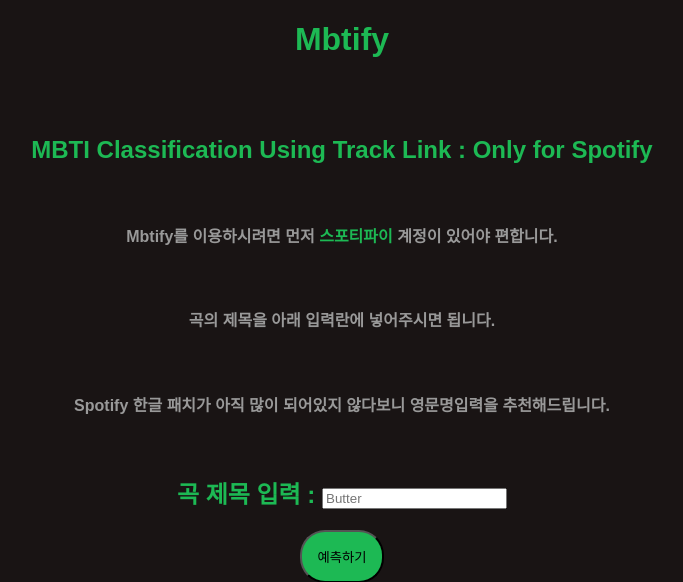
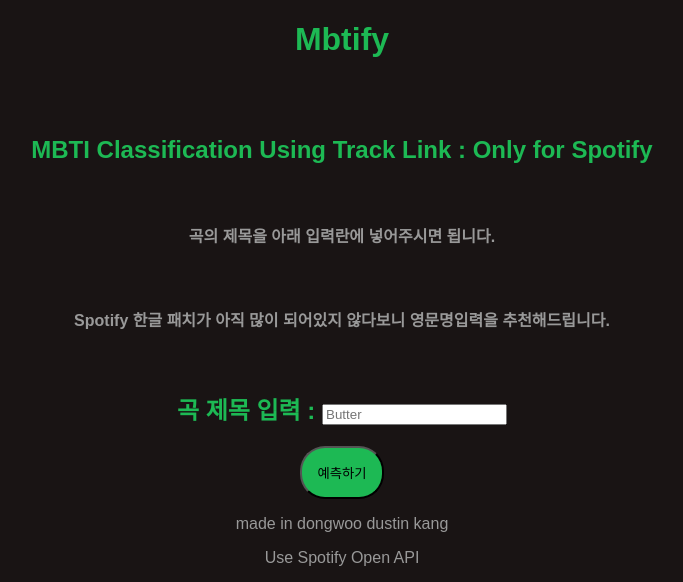
Before and after one commit to dustin-kang/db-music-mbti-classification, a Flask app: page / in a window 1280 px wide. Shown: the top 582 px of the page, without its empty margins (298-981 px from the left). Run offline with Flask 2, Linux system fonts and the light colour scheme; parts of the project's set-up code (start-up, migrations or seed data) failed here and were passed over.

Commit message:
custom Upload8

```diff
--- a/templates/send.html
+++ b/templates/send.html
@@ -9,7 +9,6 @@
 
         <h1 style="font-family:sans-serif; color: #1DB954;">Mbtify</h1><br><br>
         <h2 style="font-family:sans-serif; color: #1DB954;">MBTI Classification Using Track Link : Only for Spotify</h2><br>
-        <h4 style="font-family:sans-serif; color: #999999;">Mbtify를 이용하시려면 먼저  <a href='https://www.spotify.com/', style="text-decoration-line: none; color: #1DB954;">스포티파이</a> 계정이 있어야 편합니다.</h4><br>
         <!-- <img src='https://raw.githubusercontent.com/dustin-kang/Proj3_MusicMBTIClassfication/custom/templates/home_2.png' alt="방법"> -->
         <h4 style="font-family:sans-serif; color: #999999;">곡의 제목을 아래 입력란에 넣어주시면 됩니다.</h4><br>
         <h4 style="font-family:sans-serif; color: #999999;">Spotify 한글 패치가 아직 많이 되어있지 않다보니 영문명입력을 추천해드립니다.  </h4><br>
```
